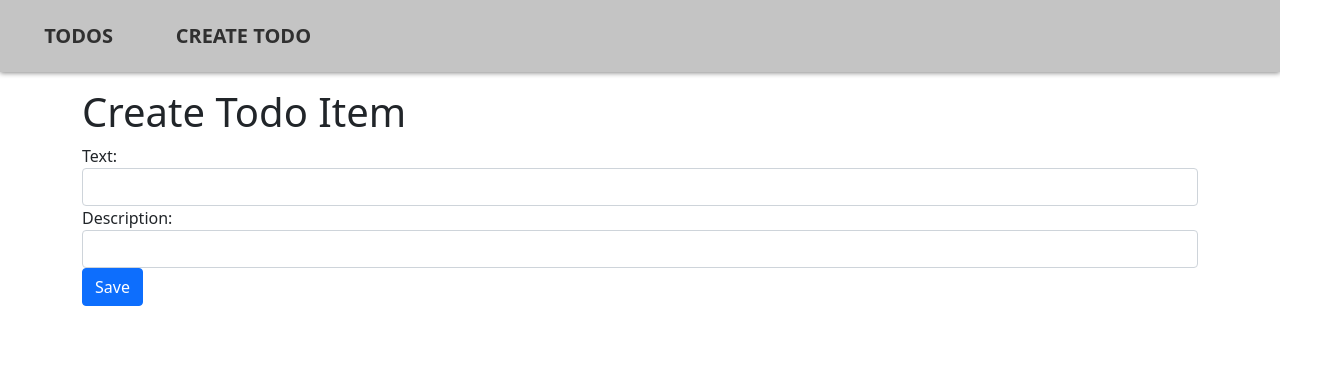
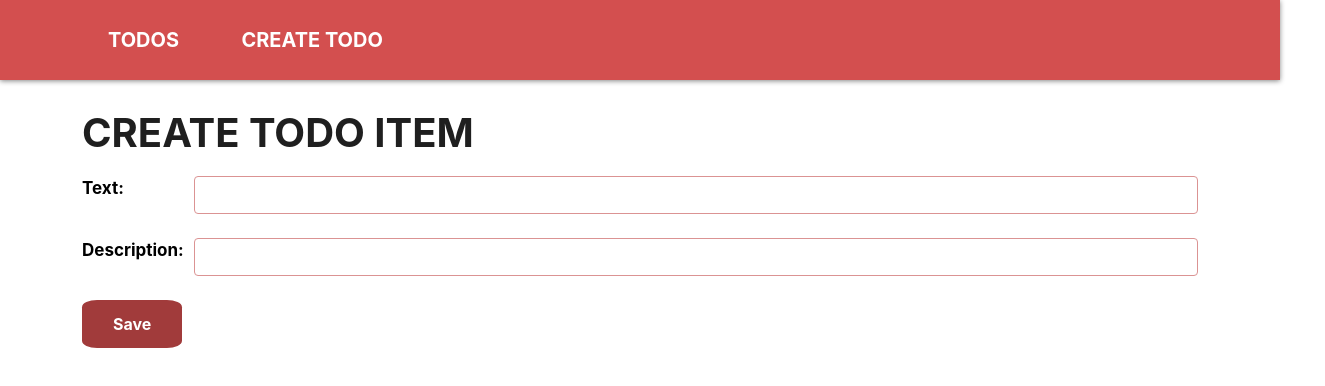
Before and after one commit to Cha-er-si/CRUD_MERN, a React (Create React App) app: page /create in a window 1280 px wide. Shown: the top 386 px of the page, 1325 px wide, since content can reach past the window. Built offline with nearby package versions, Linux system fonts and the light colour scheme.

Commit message:
Added some designs

```diff
--- a/package.json
+++ b/package.json
@@ -3,6 +3,7 @@
   "version": "0.1.0",
   "private": true,
   "dependencies": {
+    "@react-icons/all-files": "^4.1.0",
     "@testing-library/jest-dom": "^5.14.1",
     "@testing-library/react": "^11.2.7",
     "@testing-library/user-event": "^12.8.3",
@@ -10,6 +11,7 @@
     "react": "^17.0.2",
     "react-dom": "^17.0.2",
     "react-hook-form": "^7.12.2",
+    "react-icons": "^4.2.0",
     "react-router-dom": "^5.2.0",
     "react-scripts": "4.0.3",
     "web-vitals": "^1.1.2"
--- a/src/App.css
+++ b/src/App.css
@@ -1,8 +1,16 @@
+/* Root */
+* {
+  font-family: -apple-system, BlinkMacSystemFont, 'Segoe UI', Roboto, Oxygen,
+    Ubuntu, Cantarell, 'Open Sans', 'Helvetica Neue', sans-serif;
+}
+
 /* Nav Bar */
 .navbar {
-  background-color: #c4c4c4;
+  background-color: #d34f4f;
   box-shadow: 0px 1px 5px rgb(133, 133, 133);
-  min-width: 100vw;
+  min-width: 100%;
+  height: 10vh;
+  padding-left: 3.5%;
 }
 
 .navbar-items {
@@ -12,21 +20,111 @@
   justify-content: flex-start;
   list-style-type: none;
   margin: 0;
-  padding: 1%;
 }
 
 .navbar-item {
   font-weight: bold;
   padding-right: 2.5%;
   padding-left: 2.5%;
-  color: #303030 !important;
+  color: #303030;
 }
-
 .navbar-item-link {
-  color: #303030;
+  color: #ffffff;
   text-decoration: none;
 }
 
 .navbar-item-link:hover {
+  color: #c9c9c9;
+}
+
+/* Todo List */
+.container {
+  padding-top: 1%;
+}
+.todo-table {
+  min-width: 100%;
+  min-height: 100%;
+  padding: 100px;
+}
+.todo-title {
   color: #1f1f1f;
+  font-weight: bold;
+  padding-bottom: 1%;
 }
+.todo-header {
+  font-weight: bold;
+  font-size: 100%;
+  background-color: #db9393;
+  color: #ffffff;
+  height: 6vh;
+  padding: 100px;
+}
+.todo-header tr {
+  border-bottom: solid rgb(161, 161, 161);
+}
+.todo-body {
+  height: 20vh;
+}
+.todo-body tr {
+  border-bottom: solid rgb(161, 161, 161);
+}
+.todo-body tr td {
+  padding: 1%;
+}
+.todo-text {
+  width: 20%;
+  text-align: center;
+}
+.todo-description {
+  width: 50%;
+  text-align: center;
+}
+.todo-action {
+  width: 10%;
+  text-align: center;
+}
+
+/* Todo Forms */
+.form-group {
+  width: 100%;
+}
+.form-text {
+  display: flex;
+  justify-content: space-around;
+}
+.form-text label {
+  font-weight: bold;
+  font-size: 17px;
+  color: black;
+  width: 10%;
+}
+.form-text input {
+  width: 90%;
+  border-color: #db9393;
+}
+.form-description {
+  display: flex;
+  justify-content: space-around;
+}
+.form-description label {
+  font-weight: bold;
+  font-size: 17px;
+  color: black;
+  min-width: 10%;
+}
+.form-description input {
+  min-width: 90%;
+  border-color: #db9393;
+}
+.form-button {
+  height: 6vh;
+  width: 9%;
+  font-weight: bold;
+  background-color: #a13b3b;
+  color: white;
+  border-radius: 15%;
+  border: 0;
+}
+.form-button:hover {
+  background-color: #db9393;
+}
--- a/src/components/CreateTodo.js
+++ b/src/components/CreateTodo.js
@@ -14,7 +14,7 @@ const CreateTodo = () => {
   return (
     <div className='container'>
       <div className='mt-3'>
-        <h1>Create Todo Item</h1>
+        <h1 className='todo-title'>CREATE TODO ITEM</h1>
         <TodoForm onSubmit={onSubmit} />
       </div>
     </div>
--- a/src/components/EditTodo.js
+++ b/src/components/EditTodo.js
@@ -24,7 +24,7 @@ const EditTodo = () => {
   return todo ? (
     <div className='container'>
       <div className='mt-3'>
-        <h1>Edit Todo Item</h1>
+        <h1 className='todo-title'>EDIT TODO ITEM</h1>
         <TodoForm todo={todo} onSubmit={onSubmit} />
       </div>
     </div>
--- a/src/components/TodoForm.js
+++ b/src/components/TodoForm.js
@@ -16,6 +16,7 @@ const TodoForm = ({ todo, onSubmit }) => {
   return (
     <form onSubmit={submitHandler}>
       <div className='form-group'>
+        <div className='form-text'>
           <label htmlFor='text'>Text:</label>
           <input
             {...register('text', { required: true })}
@@ -24,6 +25,9 @@ const TodoForm = ({ todo, onSubmit }) => {
             name='text'
             id='text'
           />
+        </div>
+        <br />
+        <div className='form-description'>
           <label htmlFor='description'>Description:</label>
           <input
             {...register('description', { required: true })}
@@ -33,10 +37,12 @@ const TodoForm = ({ todo, onSubmit }) => {
             id='description'
           />
         </div>
-      <div className='form-group'>
-        <button type='submit' className='btn btn-primary'>
+        <br />
+        <div className='form-button-container'>
+          <button type='submit' className='form-button'>
             Save
           </button>
+        </div>
       </div>
     </form>
   );
--- a/src/components/TodoList.js
+++ b/src/components/TodoList.js
@@ -1,6 +1,7 @@
 import React, { useState, useEffect } from 'react';
 import { Link } from 'react-router-dom';
 import { getTodos } from '../api.js';
+import { MdModeEdit } from 'react-icons/md';
 
 const TodoList = () => {
   const [items, setItems] = useState([]);
@@ -16,22 +17,24 @@ const TodoList = () => {
   return (
     <div className='container'>
       <div className='mt-3'>
-        <h1>Todo List</h1>
-        <table className='table table-stripped mt-3'>
-          <thead>
+        <h1 className='todo-title'>TODO LIST</h1>
+        <table className='todo-table'>
+          <thead className='todo-header'>
             <tr>
-              <th>Text</th>
-              <th>Description</th>
-              <th>Action</th>
+              <th className='todo-text'>Text</th>
+              <th className='todo-description'>Description</th>
+              <th className='todo-action'>Action</th>
             </tr>
           </thead>
-          <tbody>
+          <tbody className='todo-body'>
             {items.map((todo) => (
               <tr key={todo._id}>
                 <td>{todo.text}</td>
                 <td>{todo.description}</td>
-                <td>
-                  <Link to={`/edit/${todo._id}`}>Edit</Link>
+                <td className='todo-action'>
+                  <Link to={`/edit/${todo._id}`}>
+                    <MdModeEdit />
+                  </Link>
                 </td>
               </tr>
             ))}
```
Also changed, not shown: 1 other file (tests, documents, lock files or other folders). Lines whose indentation alone changed are shown as unchanged.
